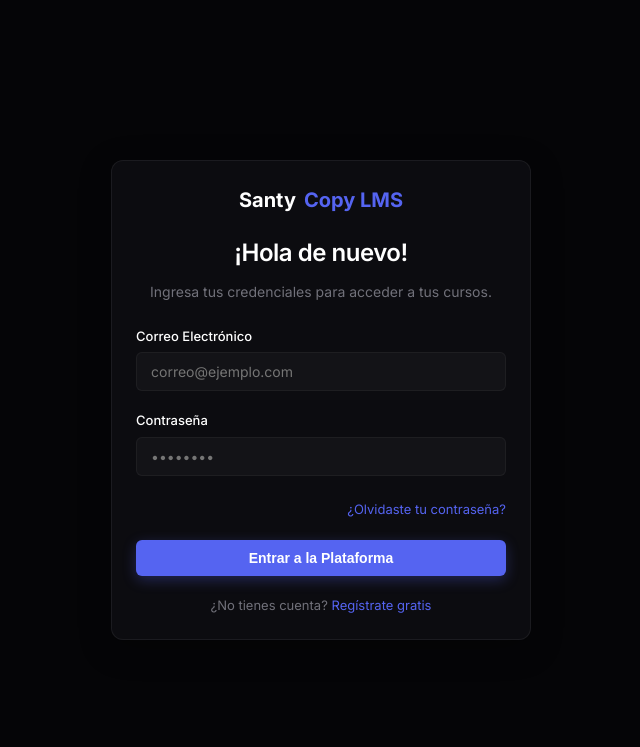
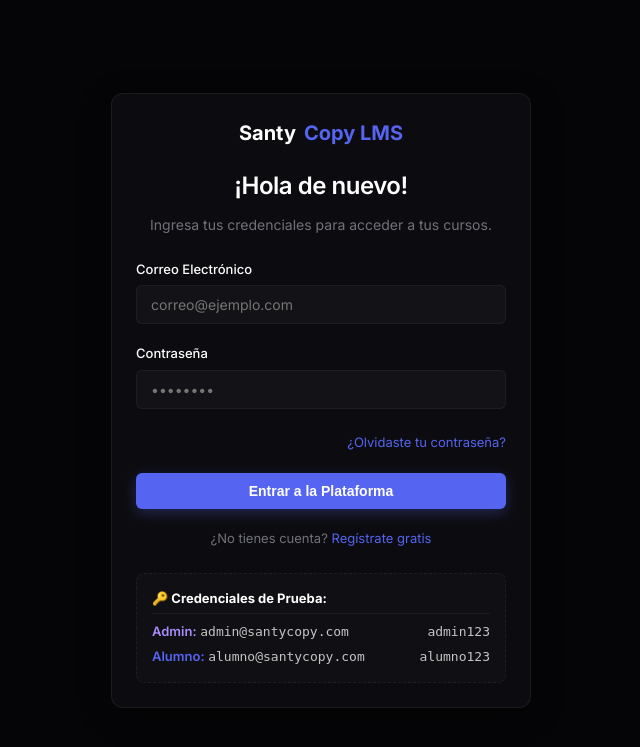
Before and after one commit to JoseloAguilera/santycopy, a PHP site: page /santycopy/plataforma/login.php in a window 1280 px wide. Shown: the top 747 px of the page, without its empty margins (319-959 px from the left). Run offline with PHP 8.4, Linux system fonts and the light colour scheme.

Commit message:
Add credentials info box to login page for easier copy-pasting

```diff
--- a/plataforma/login.php
+++ b/plataforma/login.php
@@ -109,6 +109,19 @@ if ($_SERVER['REQUEST_METHOD'] === 'POST') {
             <div class="auth-footer">
                 ¿No tienes cuenta? <a href="register.php">Regístrate gratis</a>
             </div>
+
+            <!-- Caja de Credenciales de Prueba -->
+            <div style="margin-top: 25px; padding: 15px; background: rgba(255, 255, 255, 0.02); border: 1px dashed var(--border-color); border-radius: 8px; text-align: left; font-size: 13px;">
+                <strong style="color: var(--heading-color); display: block; margin-bottom: 8px; border-bottom: 1px solid var(--border-color); padding-bottom: 4px;">🔑 Credenciales de Prueba:</strong>
+                <div style="margin-bottom: 6px; display: flex; justify-content: space-between;">
+                    <span><span style="color: #a78bfa; font-weight: 600;">Admin:</span> <code>admin@santycopy.com</code></span>
+                    <span><code>admin123</code></span>
+                </div>
+                <div style="display: flex; justify-content: space-between;">
+                    <span><span style="color: var(--primary-color); font-weight: 600;">Alumno:</span> <code>alumno@santycopy.com</code></span>
+                    <span><code>alumno123</code></span>
+                </div>
+            </div>
         </div>
     </div>
 </body>
```
